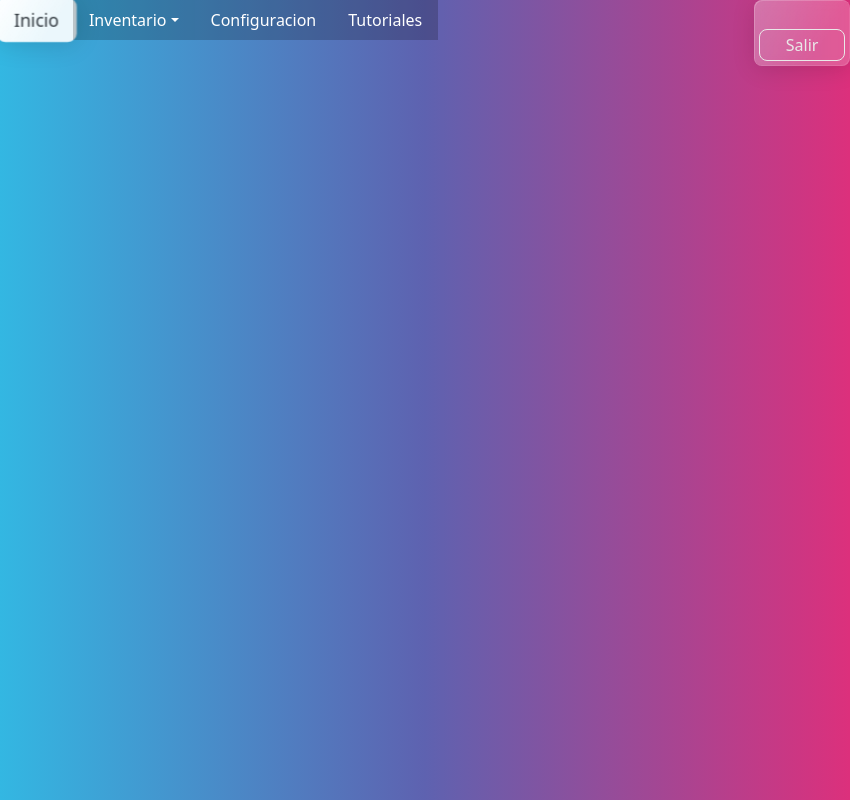
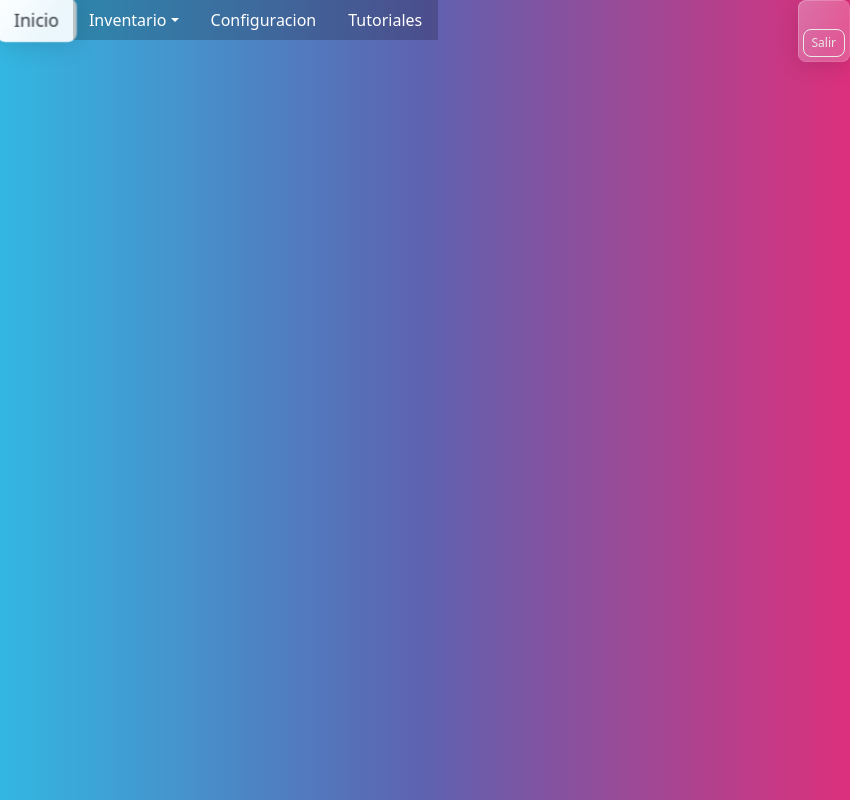
Before and after one commit to jortizr/inventario-electron, an Electron app: page src/UI/admin.html in a window 850 px wide. Drawn offline with Linux system fonts and the light colour scheme; no server answers.

Commit message:
tamaño de las letras

```diff
--- a/src/UI/admin.html
+++ b/src/UI/admin.html
@@ -65,10 +65,11 @@
           </li>
           <div class="card-login card">
             <div>
-              <span id="user-name"></span>
+              <span id="user-name" class="fs-7"></span>
               <p class="job" id="user-rol"></p>
             </div>
-            <button class="btn btn-outline-light" id="exit">Salir</button>
+            <button class="btn btn-outline-light " id="exit"
+            style="--bs-btn-padding-y: .25rem; --bs-btn-padding-x: .5rem; --bs-btn-font-size: .75rem;">Salir</button>
           </div>
         </ul>
       </nav>
--- a/src/database.js
+++ b/src/database.js
@@ -14,6 +14,7 @@ let connection = null;
 
 //funcion para conectar a la base de datos con reintentos
 async function connectToDB(){
+
     try {
         if(connection && connection.state !== "disconnected"){
             return connection;
```
Also changed, not shown: package.json (+7 -7 lines), 2 other files.
